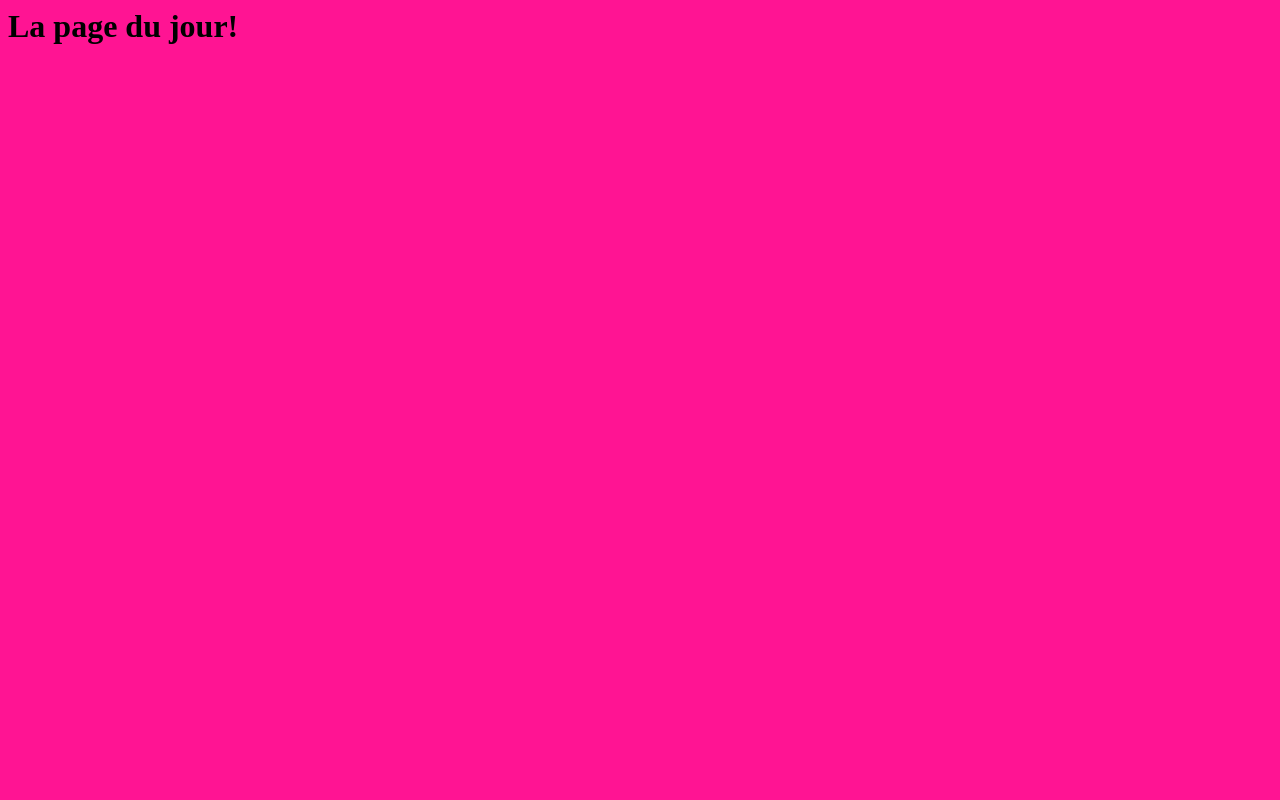
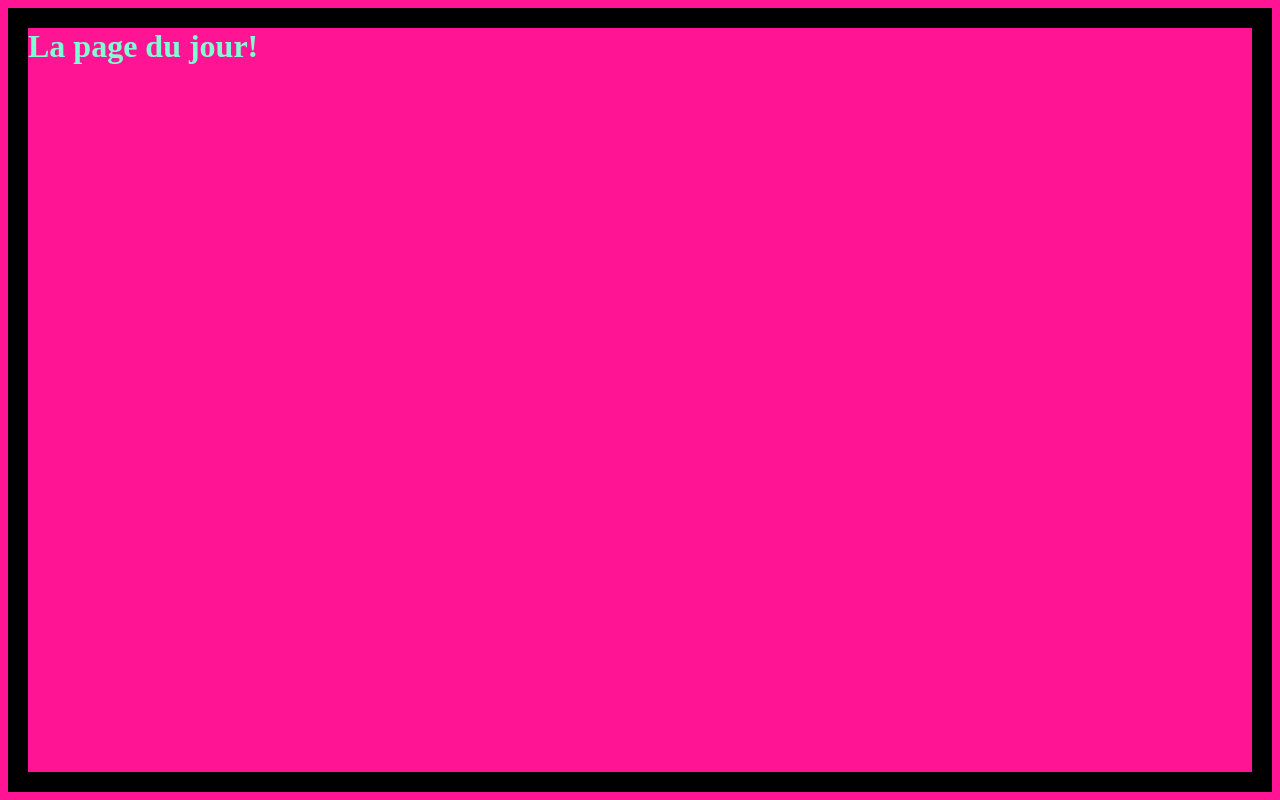
Before and after one commit to stluc-an/1920_an1_q1_html, a plain HTML site: page index.html in a window 1280 px wide. Drawn offline with Linux system fonts and the light colour scheme.

Commit message:
Styles CSS dans l'HTML

```diff
--- a/index.html
+++ b/index.html
@@ -5,7 +5,11 @@
     </head>
 
     <body>
-        <h1>La page du jour!</h1>
-
+        <h1 style="color:aquamarine;">La page du jour!</h1>
+        <style>
+            body{
+                border:20px solid black;
+            }
+        </style>
     </body>
 </html>
```
